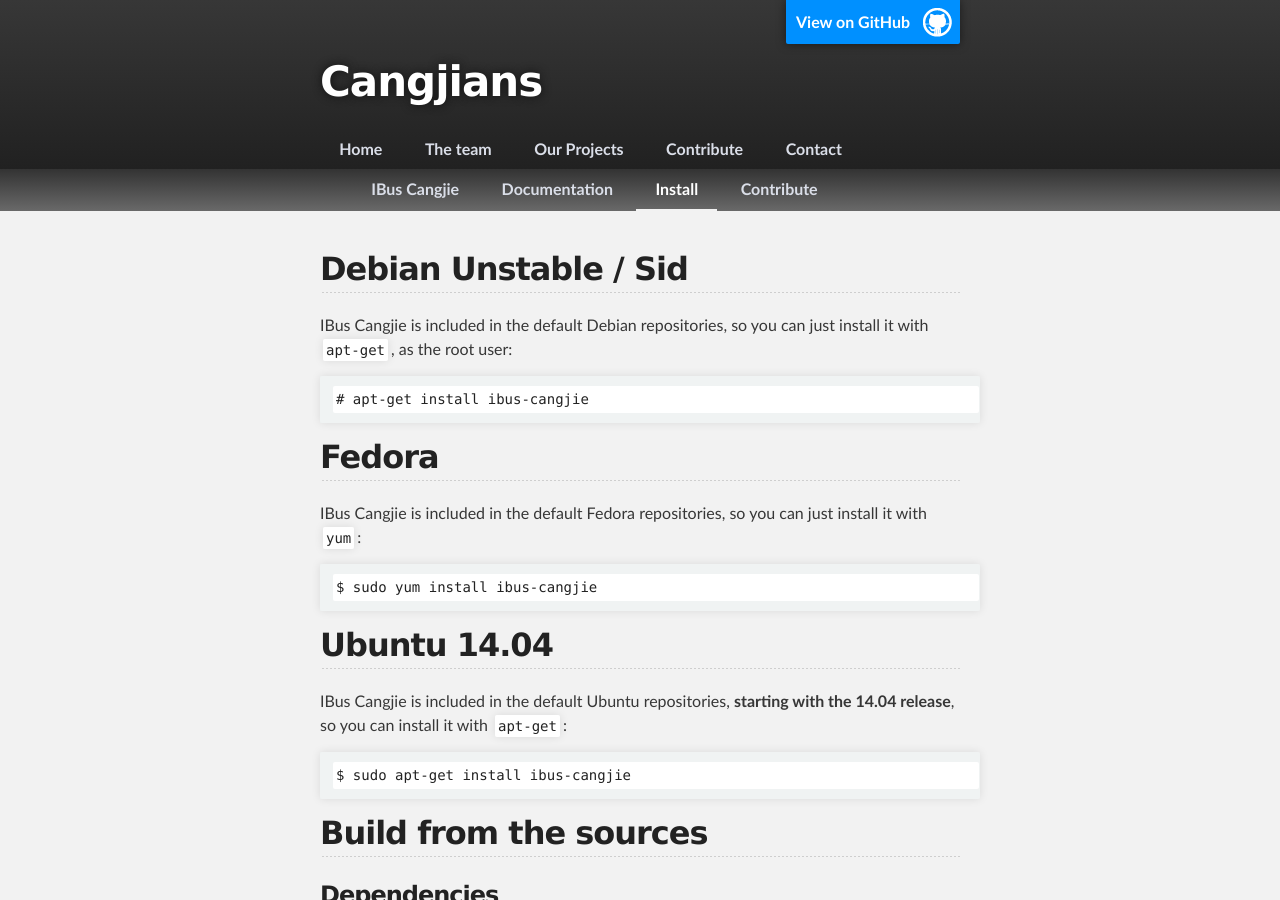
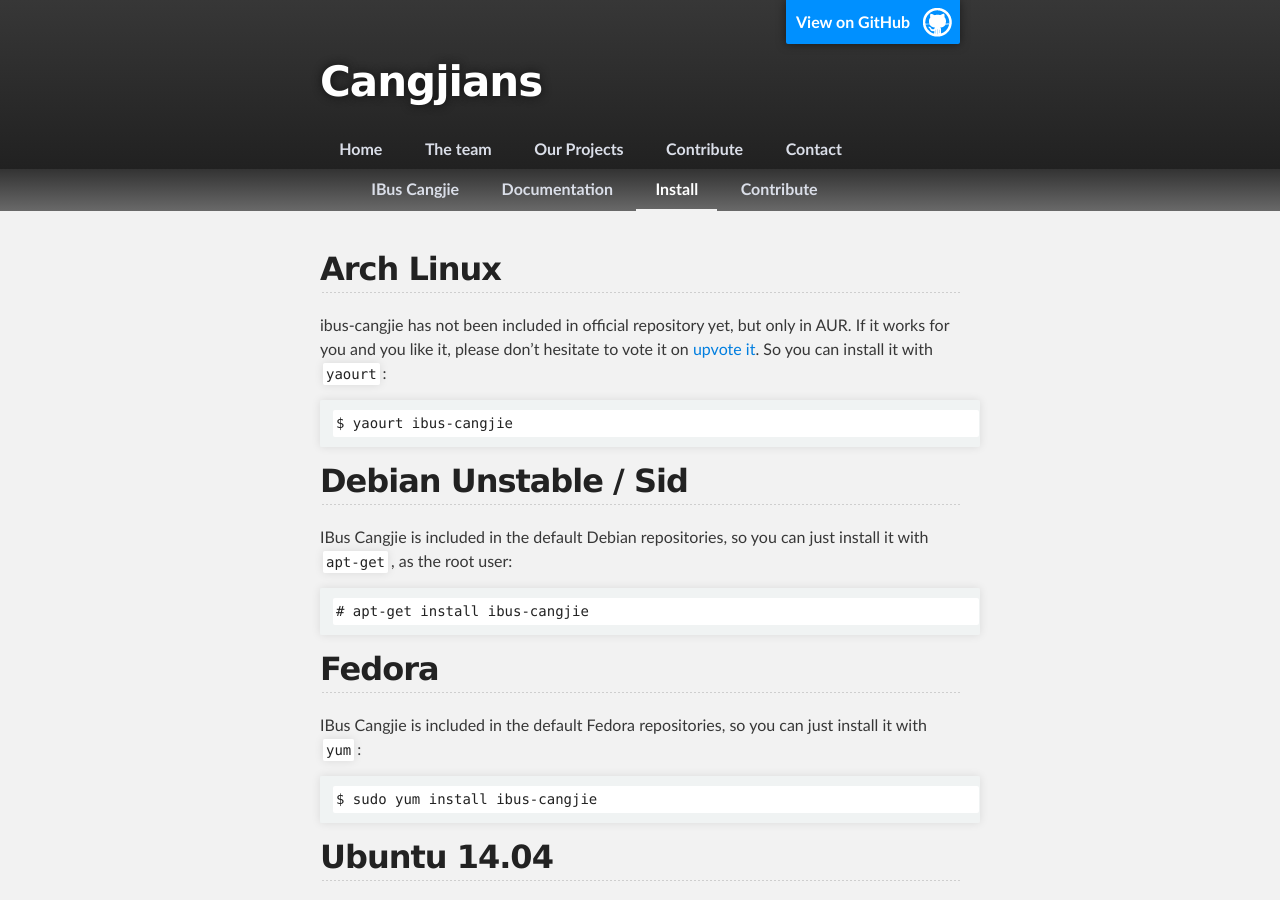
Before and after one commit to brendanhoran/cangjians.github.io, a Jekyll site: the page built from projects/ibus-cangjie/install.md, in a window 1280 px wide and 900 px high. Built offline with Jekyll 4.4.1, drawn with Linux system fonts in a browser that asks for light colours.

Commit message:
Add install instructions in Arch

````diff
--- a/projects/ibus-cangjie/install.md
+++ b/projects/ibus-cangjie/install.md
@@ -6,6 +6,17 @@
 pretty_project: IBus Cangjie
 sub: install
 ---
+
+## Arch Linux
+
+ibus-cangjie has not been included in official repository yet, but only in AUR.
+If it works for you and you like it, please don't hesitate to vote it on
+[upvote it](https://aur.archlinux.org/packages/ibus-cangjie/).
+So you can install it with `yaourt`:
+
+```
+$ yaourt ibus-cangjie
+```
 
 ## Debian Unstable / Sid
 
````
Also changed, not shown: projects/libcangjie/install.md (+11 -0 lines), projects/pycangjie/install.md (+11 -0 lines).
